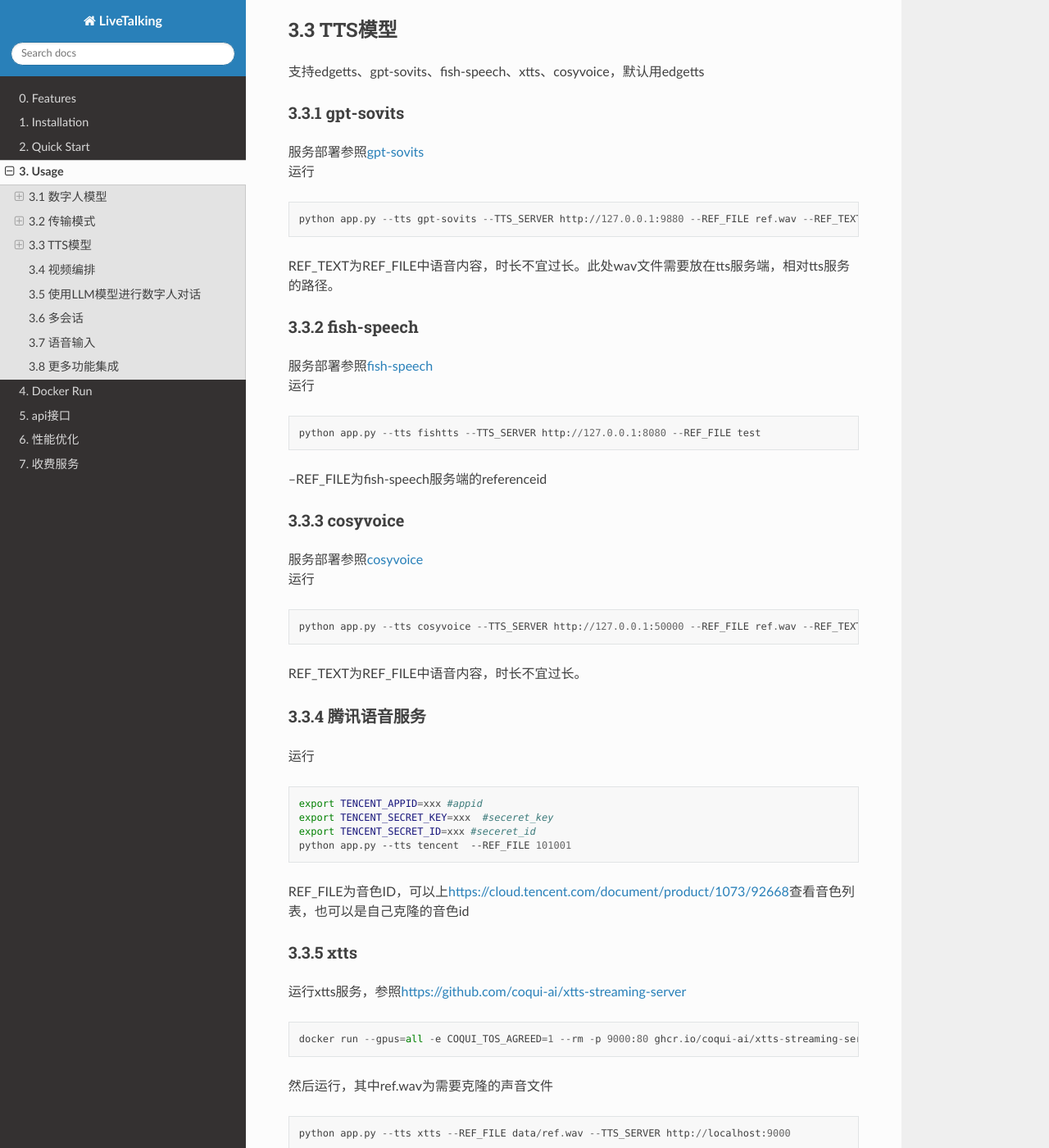
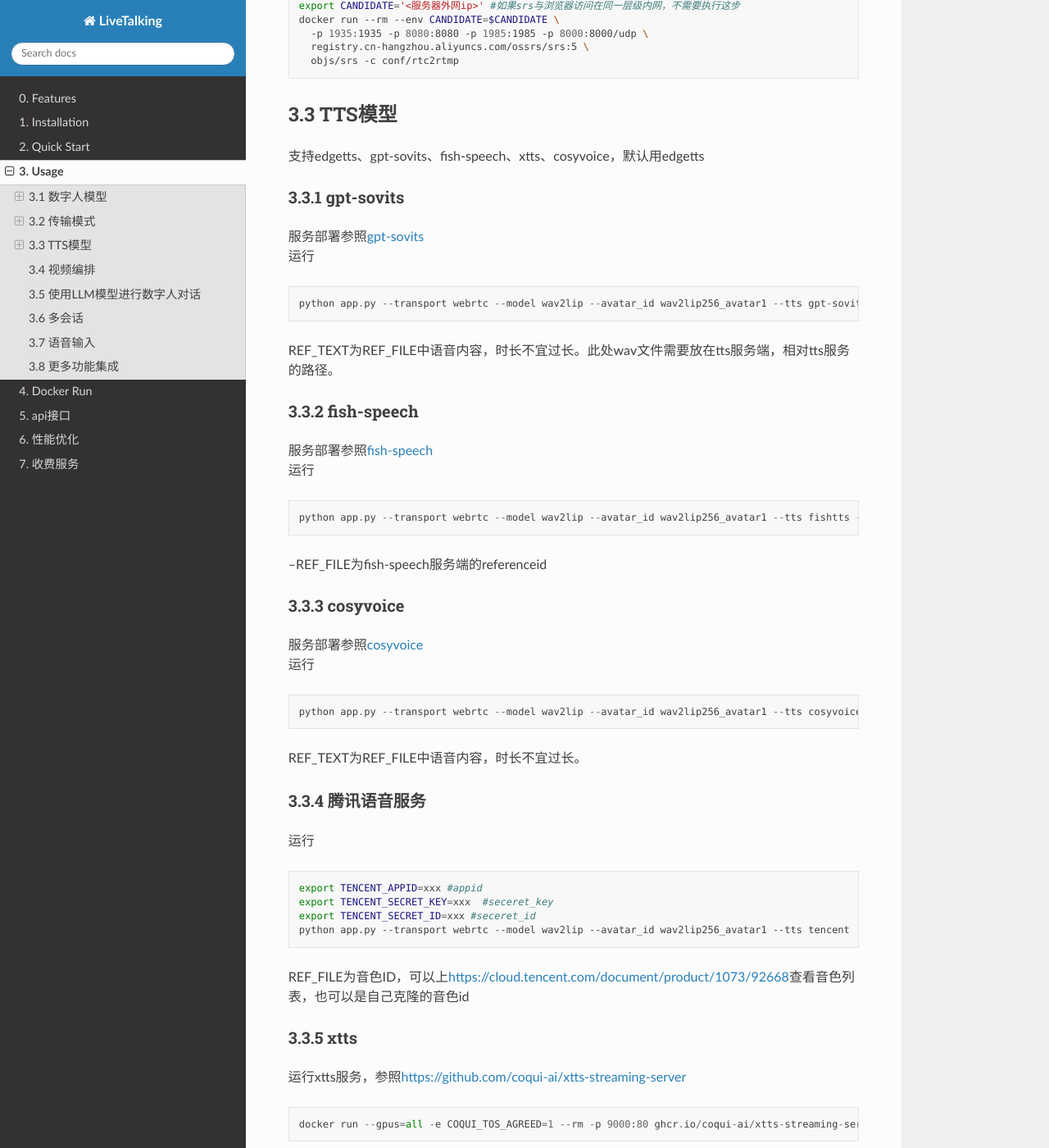
Before and after one commit to lipku/livetalking-doc, a Sphinx documentation site: the page built from docs/source/usage.md, in a window 1280 px wide and 1400 px high, scrolled down 4646 px. Shown: the whole window at 82% size. Built offline with Sphinx 7.4.7 and the Read the Docs theme 3.1.0, drawn with Linux system fonts in a browser that asks for light colours; some of the changed text lies outside the part shown.

Commit message:
update doc

````diff
--- a/docs/source/usage.md
+++ b/docs/source/usage.md
@@ -20,8 +20,9 @@
 ```bash
 cd wav2lip
 python genavatar.py --video_path xxx.mp4 --img_size 256 --avatar_id wav2lip256_avatar1
+```
 运行后将results/avatars下文件拷到本项目的data/avatars下
-```
+**输入视频需要用闭嘴不说话的视频**
 
 #### 3.1.2 模型用musetalk
 不支持rtmp推送
@@ -39,7 +40,7 @@
 musetalk.zip解压后，将models下文件拷到本项目的models下
 avator_1.zip解压后将整个文件夹拷到本项目的data/avatars下
 - 运行
-python app.py --model musetalk --transport webrtc
+python app.py --transport webrtc --model musetalk --avatar_id avator_1
 用浏览器打开http://serverip:8010/webrtcapi.html
 可以设置--batch_size 提高显卡利用率，设置--avatar_id 运行不同的数字人
 ##### 替换成自己的数字人
@@ -65,12 +67,12 @@
 ##### 3.1.3.1 音频特征用hubert
 默认用的wav2vec，如果训练模型时用的hubert提取音频特征，用如下命令启动数字人
 ```
-python app.py --asr_model facebook/hubert-large-ls960-ft
+python app.py --transport webrtc --model ernerf --asr_model facebook/hubert-large-ls960-ft
 ```
 
 ##### 3.1.3.2 设置头部背景图片
 ```
-python app.py --bg_img bc.jpg
+python app.py --transport webrtc --model ernerf --bg_img bc.jpg
 ```
 
 ##### 3.1.3.3 全身视频贴回
@@ -85,7 +87,7 @@
 ```
 - 3.启动数字人
 ```
-python app.py --fullbody --fullbody_img data/fullbody/img --fullbody_offset_x 100 --fullbody_offset_y 5 --fullbody_width 580 --fullbody_height 1080 --W 400 --H 400
+python app.py --transport webrtc --model ernerf --fullbody --fullbody_img data/fullbody/img --fullbody_offset_x 100 --fullbody_offset_y 5 --fullbody_width 580 --fullbody_height 1080 --W 400 --H 400
 ```
 - --fullbody_width、--fullbody_height 全身视频的宽、高
 - --W、--H 训练视频的宽、高
@@ -123,7 +125,7 @@
 #### 3.2.1 webrtc p2p
 此种模式不需要srs
 ```
-python app.py --transport webrtc
+python app.py --transport webrtc --model wav2lip --avatar_id wav2lip256_avatar1
 ```
 <font color=red>服务端需要开放端口 tcp:8010; udp:1-65536 </font>
 用浏览器打开http://serverip:8010/webrtcapi.html
@@ -139,7 +141,7 @@
 ```
 - 运行数字人
 ```python
-python app.py --transport rtcpush --push_url 'http://localhost:1985/rtc/v1/whip/?app=live&stream=livestream'
+python app.py --transport rtcpush --push_url 'http://localhost:1985/rtc/v1/whip/?app=live&stream=livestream' --model wav2lip --avatar_id wav2lip256_avatar1
 ```
 <font color=red>服务端需要开放端口 tcp:8000,8010,1985; udp:8000</font>
 用浏览器打开http://serverip:8010/rtcpushapi.html
@@ -173,7 +175,7 @@
 服务部署参照[gpt-sovits](tts/gptsovits.md)
 运行
 ```
-python app.py --tts gpt-sovits --TTS_SERVER http://127.0.0.1:9880 --REF_FILE ref.wav --REF_TEXT xxx
+python app.py --transport webrtc --model wav2lip --avatar_id wav2lip256_avatar1 --tts gpt-sovits --TTS_SERVER http://127.0.0.1:9880 --REF_FILE ref.wav --REF_TEXT xxx
 ```
 REF_TEXT为REF_FILE中语音内容，时长不宜过长。此处wav文件需要放在tts服务端，相对tts服务的路径。
 
@@ -181,7 +183,7 @@
 服务部署参照[fish-speech](tts/fishspeech.md)
 运行
 ```
-python app.py --tts fishtts --TTS_SERVER http://127.0.0.1:8080 --REF_FILE test
+python app.py --transport webrtc --model wav2lip --avatar_id wav2lip256_avatar1 --tts fishtts --TTS_SERVER http://127.0.0.1:8080 --REF_FILE test
 ```
 --REF_FILE为fish-speech服务端的referenceid
 
@@ -189,7 +191,7 @@
 服务部署参照[cosyvoice](tts/cosyvoice.md)
 运行
 ```
-python app.py --tts cosyvoice --TTS_SERVER http://127.0.0.1:50000 --REF_FILE ref.wav --REF_TEXT xxx
+python app.py --transport webrtc --model wav2lip --avatar_id wav2lip256_avatar1 --tts cosyvoice --TTS_SERVER http://127.0.0.1:50000 --REF_FILE ref.wav --REF_TEXT xxx
 ```
 REF_TEXT为REF_FILE中语音内容，时长不宜过长。
 
@@ -199,7 +201,7 @@
 export TENCENT_APPID=xxx #appid
 export TENCENT_SECRET_KEY=xxx  #seceret_key
 export TENCENT_SECRET_ID=xxx #seceret_id
-python app.py --tts tencent  --REF_FILE 101001
+python app.py --transport webrtc --model wav2lip --avatar_id wav2lip256_avatar1 --tts tencent  --REF_FILE 101001
 ```
 REF_FILE为音色ID，可以上<https://cloud.tencent.com/document/product/1073/92668>查看音色列表，也可以是自己克隆的音色id
 
@@ -210,7 +212,7 @@
 ```
 然后运行，其中ref.wav为需要克隆的声音文件
 ```
-python app.py --tts xtts --REF_FILE data/ref.wav --TTS_SERVER http://localhost:9000
+python app.py --transport webrtc --model wav2lip --avatar_id wav2lip256_avatar1 --tts xtts --REF_FILE data/ref.wav --TTS_SERVER http://localhost:9000
 ```
 
 ### 3.4 视频编排
@@ -224,7 +226,7 @@
 设置audiotype，说明：0表示推理视频，不用设置；1表示静音视频，如果不设置默认用推理视频代替; 2以上自定义配置
 - 3，运行
 ```
-python app.py --transport webrtc --customvideo_config data/custom_config.json
+python app.py --transport webrtc --model wav2lip --avatar_id wav2lip256_avatar1 --customvideo_config data/custom_config.json
 ```
 - 4，打开http://<serverip>:8010/webrtcapi-custom.html
 填写custom_config.json中配置的audiotype，点击切换视频。如果是audiotype为1的静音视频会自动切换，不需要手动点击。
@@ -240,16 +242,24 @@
 
 ### 3.6 多会话
 ```
-python app.py --transport webrtc  --max_session 3
+python app.py --transport webrtc --model wav2lip --avatar_id wav2lip256_avatar1 --max_session 3
 ```
 通过max_session指定最多运行几个会话。然后打开多个webrtcapi.html
 
 ### 3.7 语音输入
+1. 用funasr语音识别
 根据webrtc或rtcpush传输模式分别打开webrtcapi-asr.html或rtcpushapi-asr.html
 先点击最上面的start按钮连接视频；然后点击下面语音采集框的连接、开始按钮；开始语音采集并驱动数字人播报(说完不需要点停止按钮，等数字人说完继续说下一句即可)
 如果浏览器不能采集语音，在浏览器地址框输入edge://flags/#unsafely-treat-insecure-origin-as-secure，将服务端网址输入下面框中并重启浏览器
 ![img.png](./assets/audio-input-browser.jpg)
 如果需要安装自己的asr服务端，请参照<https://github.com/modelscope/FunASR/blob/main/runtime/python/websocket/README.md>
+2. 用浏览器自带的语音识别
+需要用到llm做对话，后台运行
+```
+export DASHSCOPE_API_KEY=<your_api_key>
+python app.py --transport webrtc --model wav2lip --avatar_id wav2lip256_avatar1
+```
+然后在浏览器中打开页面dashboard.html,由于需要采集音频，也需要像上一步一样在浏览器中加入白名单
 
 
 ### 3.8 更多功能集成
````
Also changed, not shown: other parts of docs/source/usage.md (+1 -0 lines).
